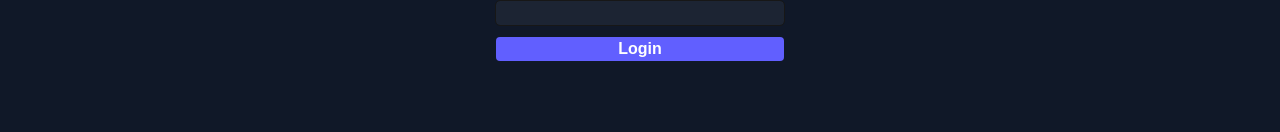
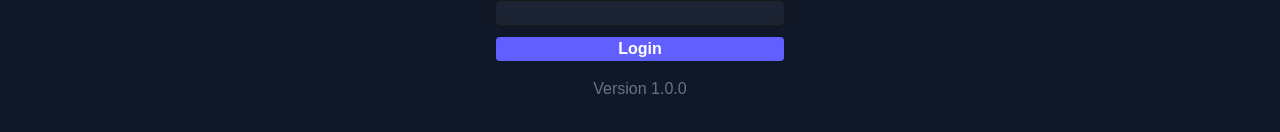
Before and after one commit to fadiramzi/experts-platform-next, a Next.js app: page /login in a window 1280 px wide. Shown: the part 490-622 px from the top of the page. Built offline with nearby package versions, Linux system fonts and the light colour scheme; no server answers.

Commit message:
version added to login page

```diff
--- a/app/login/page.js
+++ b/app/login/page.js
@@ -4,6 +4,7 @@ import React from "react";
 import myAxios from "../lib/my-axios";
 import Image from "next/image";
 
+const APP_VERSION = process.env.NEXT_PUBLIC_APP_VERSION || '1.0.0';
 export default function Login() {
   const router = useRouter();
   const [username, setUsername] = React.useState("");
@@ -62,6 +63,7 @@ export default function Login() {
             Login
           </button>
         </form>
+        <div className="text-center text-gray-500 mt-4">Version {APP_VERSION}</div>
       </div>
     </div>
   );
```
